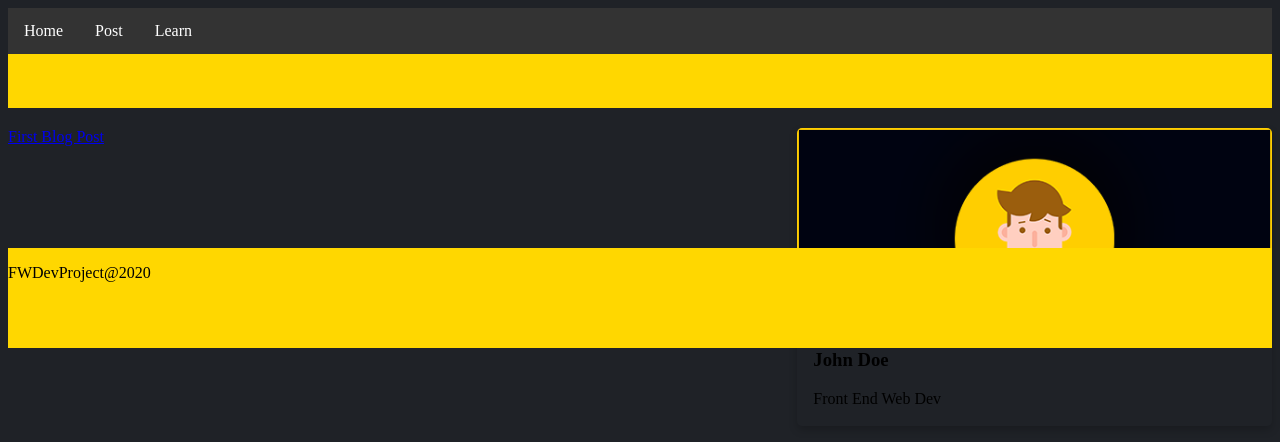
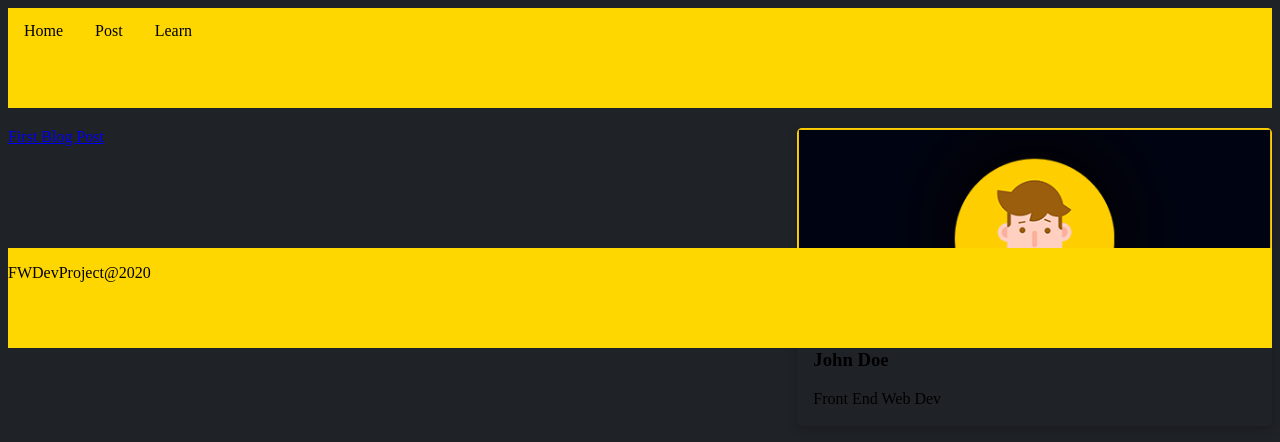
Before and after one commit to ecmamalakh/udacity-project-1stfrontendwebdev, a plain HTML site: page index.html in a window 1280 px wide. Drawn offline with Linux system fonts and the light colour scheme; files whose address does not match are found by name.

Commit message:
Test
Test

```diff
--- a/css/typos.css
+++ b/css/typos.css
@@ -3,14 +3,14 @@ ul{
     margin: 0;
     padding: 0;
     overflow: hidden;
-    background-color: #333;
+    background-color:gold;
 }
 li{
     float: left;
 }
 li a{
     display: block;
-    color: white;
+    color:black;
     text-align: center;
     padding: 14px 16px;
     text-decoration: none;
--- a/index.html
+++ b/index.html
@@ -16,7 +16,7 @@
                 <ul>
                     <li><a class="active" href="#home">Home</a></li>
                     <li><a href="pages/post.html">Post</a></li>
-                    <li><a href="udacity.com">Learn</a></li>
+                    <li><a href="#">Learn</a></li>
                   </ul>
             </div>
             <!-- SideBar-->
```
